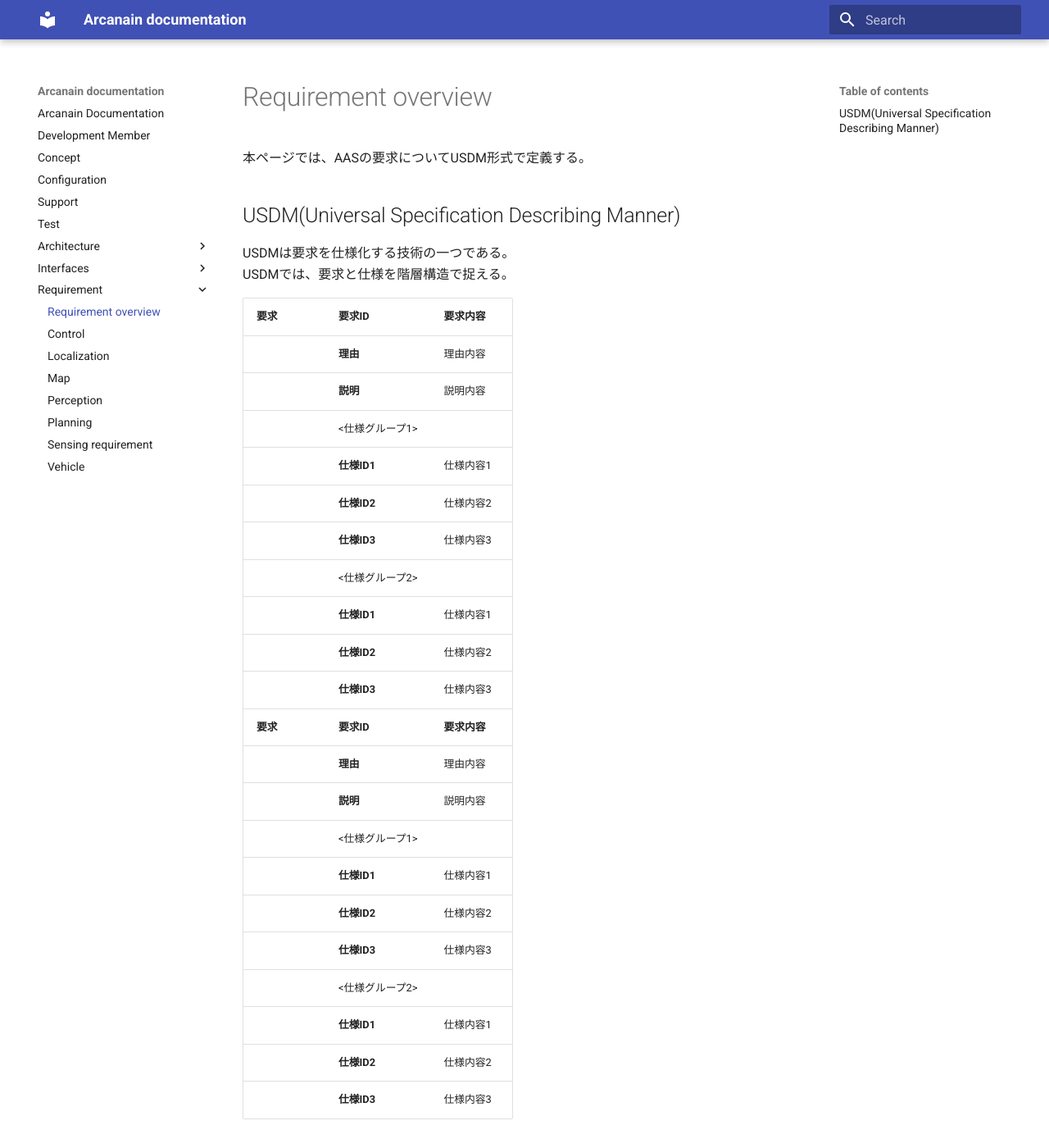
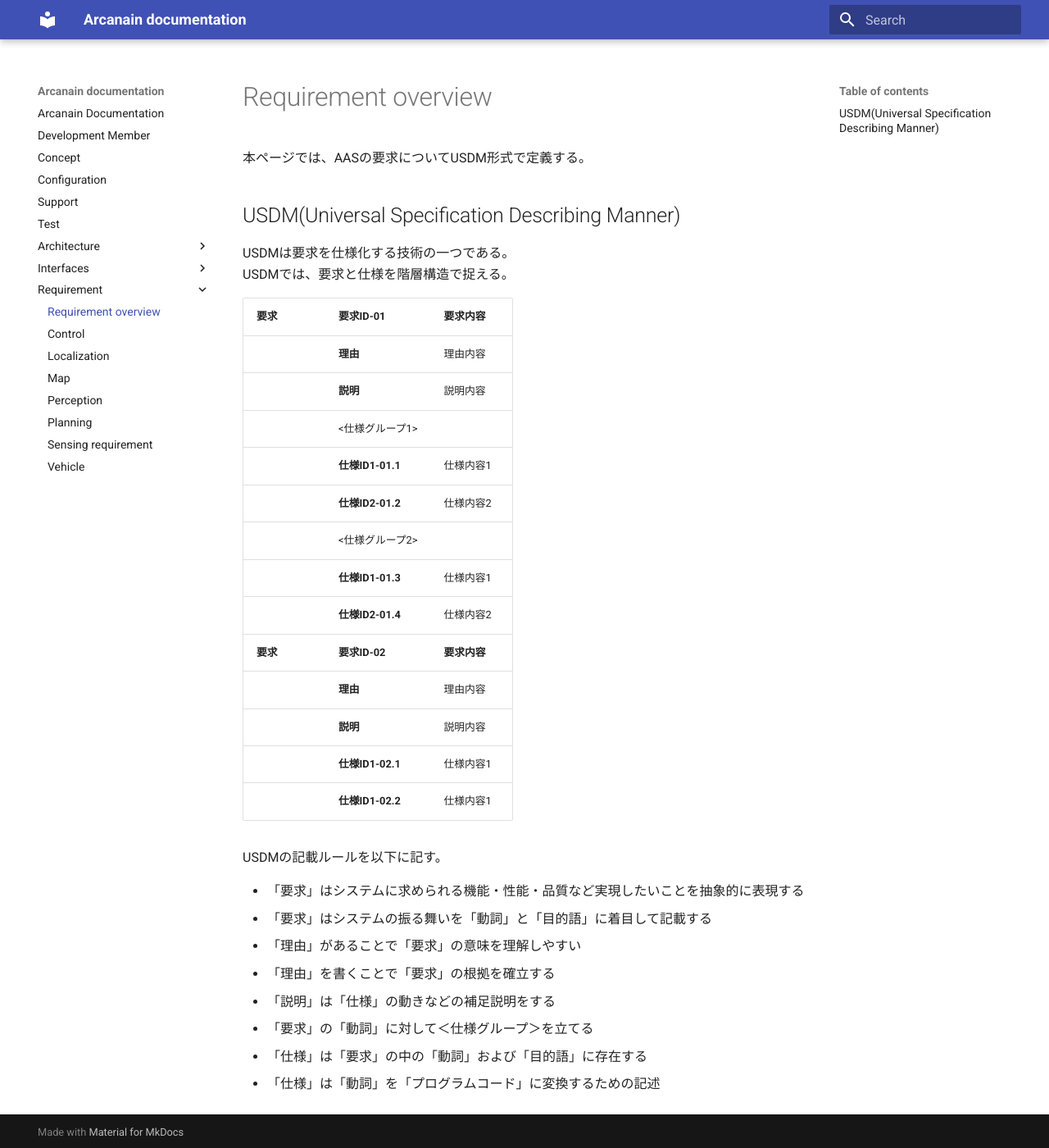
Before and after one commit to Arcanain/Arcanain-Documentation, an MkDocs documentation site: the page built from docs/requirement/index.md, in a window 1280 px wide and 1400 px high. Shown: the whole window at 82% size. Built offline with MkDocs 1.6.1 and Material for MkDocs 9.7.7, drawn with Linux system fonts in a browser that asks for light colours.

Commit message:
[fix]docs/index

```diff
--- a/docs/requirement/index.md
+++ b/docs/requirement/index.md
@@ -5,29 +5,21 @@
 USDMは要求を仕様化する技術の一つである。
 USDMでは、要求と仕様を階層構造で捉える。
 
-| 要求 | 要求ID | 要求内容 |
+| 要求 | 要求ID-01 | 要求内容 |
 |:---|:---|:---|
 |    | **理由** | 理由内容 |
 |    | **説明** | 説明内容 |
 |    | <仕様グループ1> |   |
-|    | **仕様ID1** | 仕様内容1 |
-|    | **仕様ID2** | 仕様内容2 |
-|    | **仕様ID3** | 仕様内容3 |
+|    | **仕様ID1-01.1** | 仕様内容1 |
+|    | **仕様ID2-01.2** | 仕様内容2 |
 |    | <仕様グループ2> |   |
-|    | **仕様ID1** | 仕様内容1 |
-|    | **仕様ID2** | 仕様内容2 |
-|    | **仕様ID3** | 仕様内容3 |
-| **要求** | **要求ID** | **要求内容** |
+|    | **仕様ID1-01.3** | 仕様内容1 |
+|    | **仕様ID2-01.4** | 仕様内容2 |
+| **要求** | **要求ID-02** | **要求内容** |
 |    | **理由** | 理由内容 |
 |    | **説明** | 説明内容 |
-|    | <仕様グループ1> |   |
-|    | **仕様ID1** | 仕様内容1 |
-|    | **仕様ID2** | 仕様内容2 |
-|    | **仕様ID3** | 仕様内容3 |
-|    | <仕様グループ2> |   |
-|    | **仕様ID1** | 仕様内容1 |
-|    | **仕様ID2** | 仕様内容2 |
-|    | **仕様ID3** | 仕様内容3 |
+|    | **仕様ID1-02.1** | 仕様内容1 |
+|    | **仕様ID1-02.2** | 仕様内容1 |
 
 USDMの記載ルールを以下に記す。
 
```
Also changed, not shown: docs/index.md (+6 -3 lines), docs/requirement/Sensing.md (+2 -2 lines).
